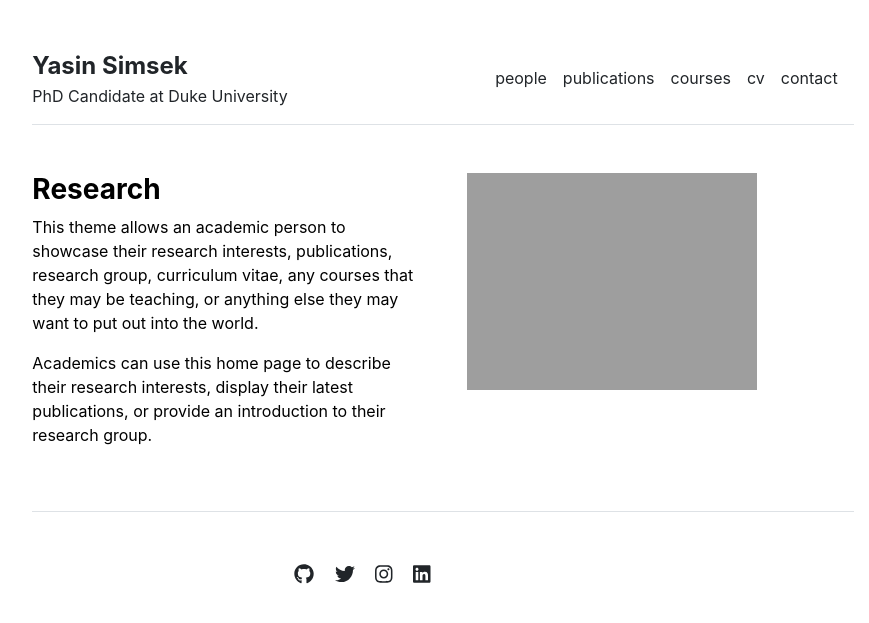
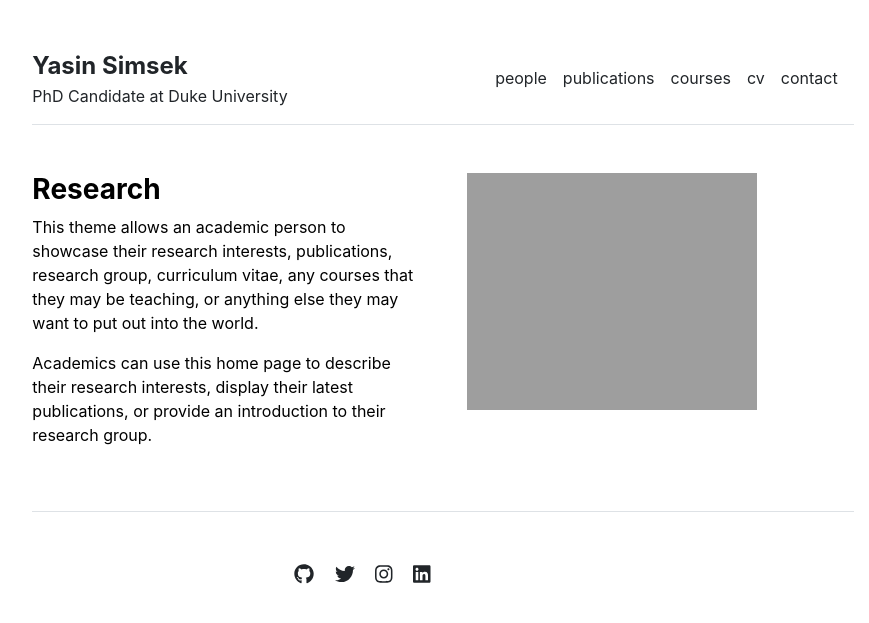
Before and after one commit to yasin-simsek/yasin-simsek.github.io, a Jekyll site: the page built from index.md, in a window 1280 px wide. Shown: the top 623 px of the page, without its empty margins (197-1066 px from the left). Built offline with Jekyll 4.4.1, drawn with Linux system fonts in a browser that asks for light colours.

Commit message:
photo size

```diff
--- a/_layouts/home.html
+++ b/_layouts/home.html
@@ -8,7 +8,7 @@ layout: default
     {{ content }}
   </div>
   <div class="col-md-6">
-    <img src="{{ site.github.url }}/assets/img/duke_photo.jpg" alt="Home" width="75%" height="75%">
+    <img src="{{ site.github.url }}/assets/img/duke_photo.jpg" alt="Home" width="75%" height="82%">
   </div>
 </div>
 
```
